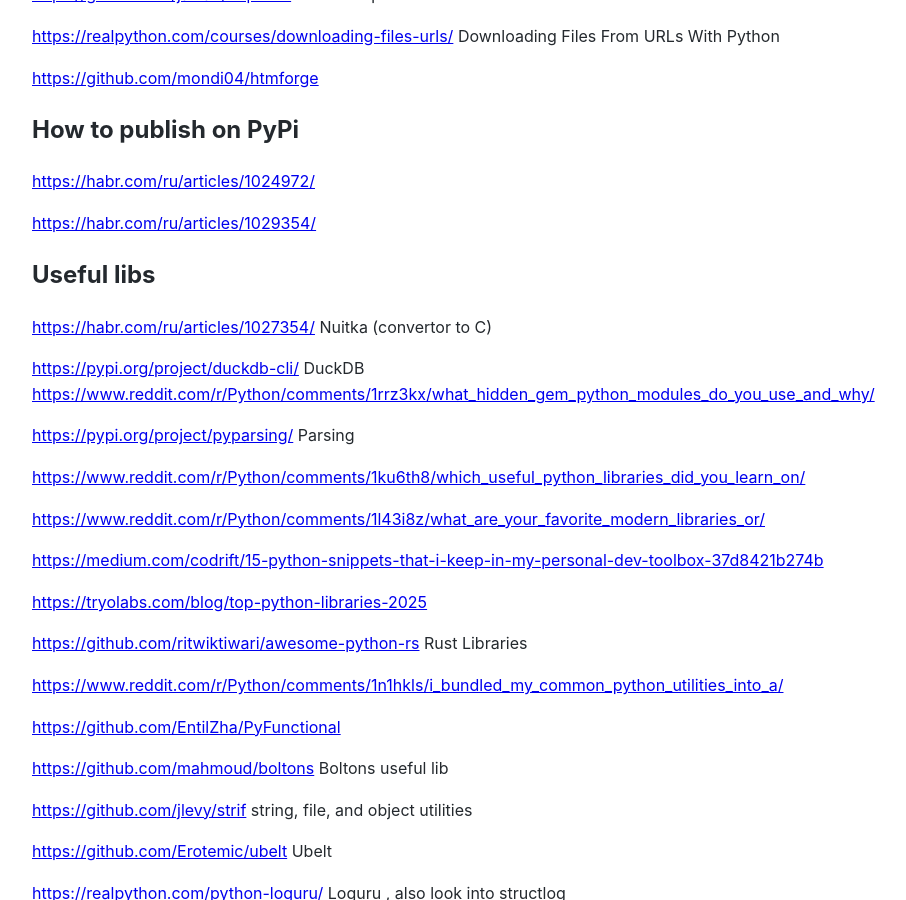
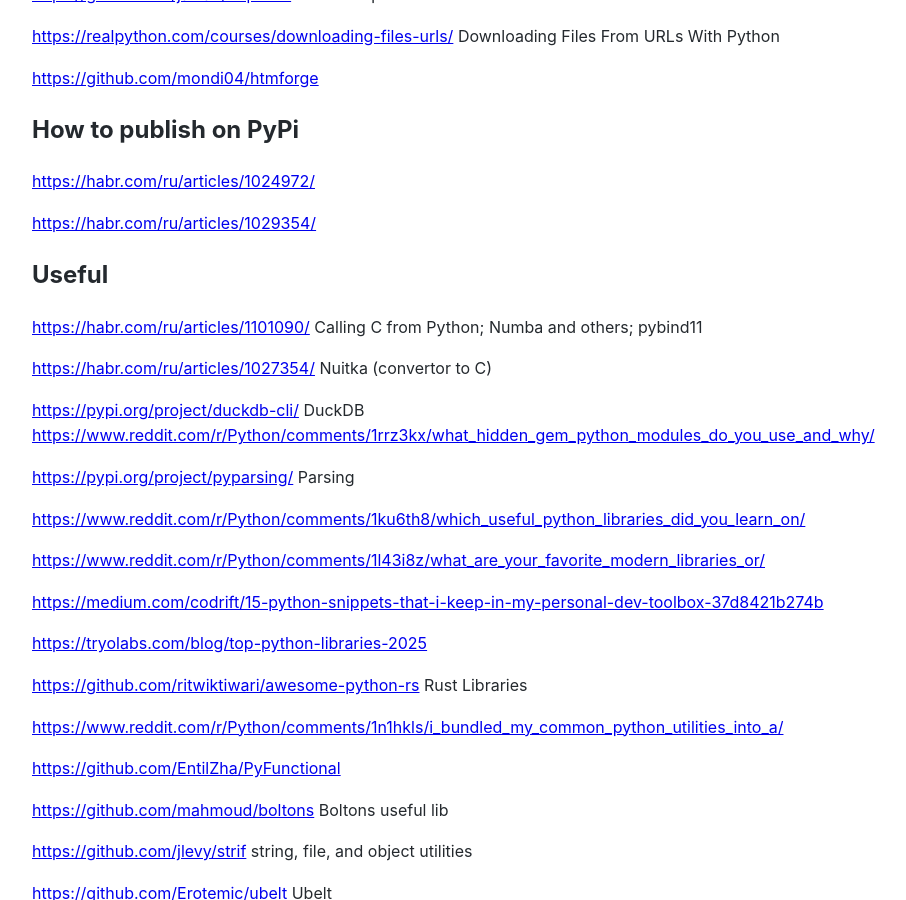
Before and after one commit to Michael-Lubinsky/michael-lubinsky.github.com, a Jekyll site: the page built from python/python_links.md, in a window 1280 px wide and 900 px high, scrolled down 500 px. Shown: the whole window, without its empty margins (158-1064 px from the left). Built offline with Jekyll 4.4.1, drawn with Linux system fonts in a browser that asks for light colours; our own code applies the rules of GitHub Pages for plain Markdown files.

Commit message:
Revise header and add link for useful libraries
Updated section header and added a new link to useful libraries.

```diff
--- a/python/python_links.md
+++ b/python/python_links.md
@@ -31,8 +31,9 @@
 <https://habr.com/ru/articles/1029354/>
 
 
-## Useful libs
+## Useful
 
+<https://habr.com/ru/articles/1101090/> Calling C from Python; Numba and others; pybind11
 
 <https://habr.com/ru/articles/1027354/> Nuitka (convertor to C)
 
```
